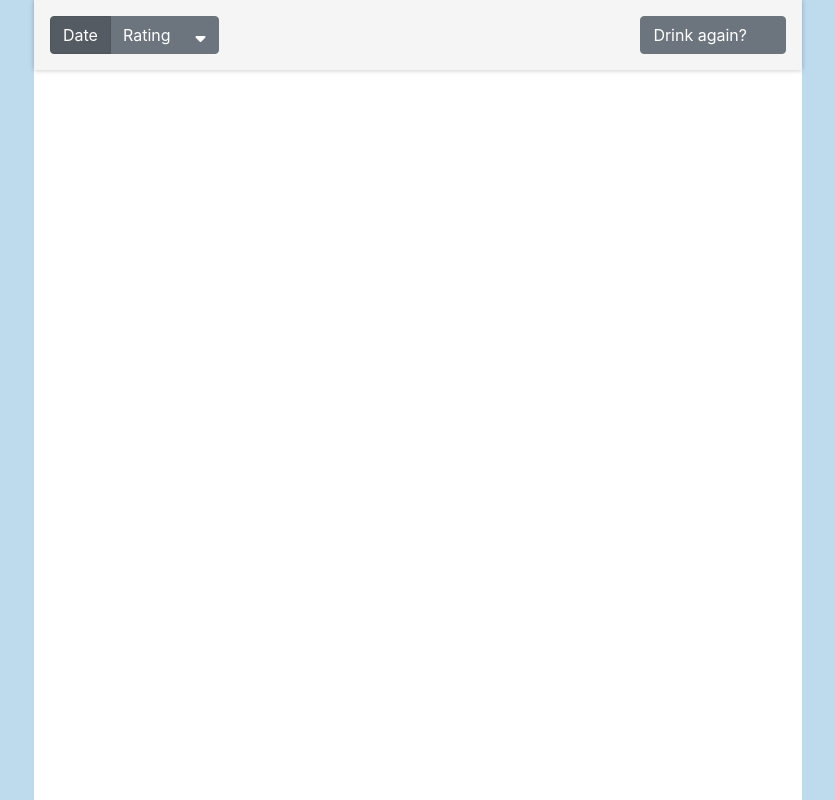
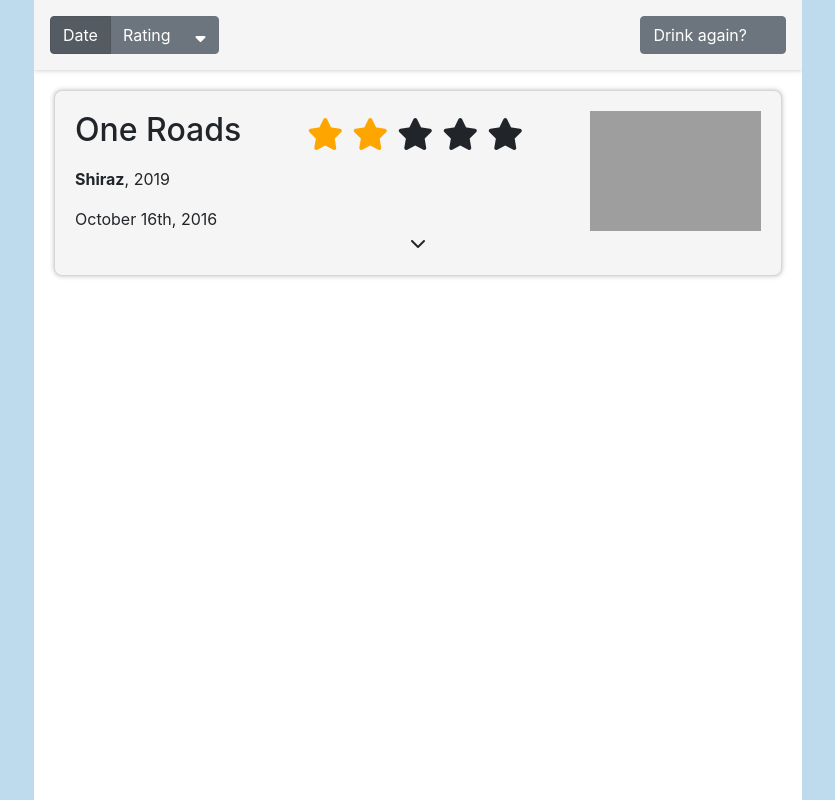
Before and after one commit to AndrewCasta/wine.io, a Flask app: page /reviews in a window 1280 px wide. Shown: the whole page, without its empty margins (222-1057 px from the left). Run offline with Flask 2, Linux system fonts and the light colour scheme; data that the repository does not hold is empty; some libraries are stand-ins or nearby versions; grey boxes are pictures that could not be loaded.

Commit message:
started the detail view for wines in list

```diff
--- a/static/css/style.css
+++ b/static/css/style.css
@@ -132,7 +132,9 @@ Reviews
 }
 
 .reviews {
+  /* height: ; */
   height: 100vh;
+  overflow-y: auto;
 }
 
 /* Review butuon bar */
@@ -161,16 +163,35 @@ Reviews
 }
 
 /* review cards */
-.review {
+.card {
   background: var(--main-grey);
   margin: 1.25rem;
   padding: 1.25rem;
   border-radius: var(--radius);
   box-shadow: var(--shadow-light);
+}
+
+.review {
   display: grid;
   grid-template-columns: auto auto;
   grid-row: 1fr 1fr;
   align-content: stretch;
+}
+
+.review-expand {
+  display: block;
+  text-align: center;
+  margin: 0 auto;
+}
+.chevron-down::before {
+  font-family: "Font Awesome 5 Free";
+  font-weight: 900;
+  content: "\f078";
+}
+.chevron-up::before {
+  font-family: "Font Awesome 5 Free";
+  font-weight: 900;
+  content: "\f077";
 }
 
 /* manipulation individual cells */
@@ -227,6 +248,17 @@ Reviews
   }
 }
 
+/* ===== */
+/* View review */
+.view-review {
+  height: 500px;
+}
+
+.view-review .review-img-container,
+.review-img {
+  display: block;
+}
+
 /*
 =======
 Log-in
--- a/static/js/reviews.js
+++ b/static/js/reviews.js
@@ -92,7 +92,8 @@ function loadReviews() {
         }
       }
       // return each review HTML article
-      return `<article class="review">
+      return `<div class="card">
+      <article class="review">
       <h4 class="brand">${review.brand}</h4>
       <div class="star-scale">
       ${starHTML}
@@ -104,13 +105,55 @@ function loadReviews() {
         review.year
       }</span></p>
       <p class="datetime">${review.datetime}</p>
-      </article>`;
+      </article>
+      <div class="review-expand chevron-down"></div>
+      </div>`;
     });
     // join articles & insert data
     reviewsHTML.innerHTML = reviewHTML.join("");
   });
 }
 
-/* ================
-// click review //
-================ */
+/* ==============
+// view review //
+============== */
+
+// reusing this var from above
+// const reviewsHTML = document.querySelector("#reviews-html");
+
+/*
+Need to revisit this approach.
+Challenge is these events need to be added after load happens
+// Add query selector at the end of load function?
+// or, target parent that exists at time of load, then add event handlers dynamically.
+  // below is a first attempt, but doesn't fire when children clicked
+  // maybe add event listener to children when clicked instead of the below messy traversal...
+*/
+
+// as DOM is generated after page is loaded, the events here are delcared from the parent
+reviewsHTML.addEventListener("click", e => {
+  let reviews = reviewsHTML.querySelectorAll(".review");
+  // if a review expand is clicked, opens up review panel
+  if (e.target.classList.contains("review")) {
+    if (e.target.classList.contains("view-review")) {
+      e.target.classList.remove("view-review");
+    } else {
+      reviews.forEach(review => {
+        review.classList.remove("view-review");
+      });
+      e.target.classList.toggle("view-review");
+    }
+  }
+  // if the chevron is lcicked
+  if (e.target.classList.contains("review-expand")) {
+    console.log(e.target);
+    if (e.target.parentElement.firstChild.nextSibling.classList.contains("view-review")) {
+      e.target.parentElement.firstChild.nextSibling.classList.remove("view-review");
+    } else {
+      reviews.forEach(review => {
+        review.classList.remove("view-review");
+      });
+      e.target.parentElement.firstChild.nextSibling.classList.toggle("view-review");
+    }
+  }
+});
--- a/templates/reviews.html
+++ b/templates/reviews.html
@@ -26,7 +26,8 @@ Reviews
     <!-- Reviews load here -->
     <div id="reviews-html"></div>
     <!-- Review -->
-    <!-- <article class="review">
+    <div class="card">
+      <article class="review">
         <h4 class="brand">One Roads</h4>
         <div class="star-scale">
           <span class="fa fa-star checked" data-rating="1"></span>
@@ -40,7 +41,9 @@ Reviews
         </div>
         <p class="variety-year"><span class="variety">Shiraz</span>, <span class="year">2019</span></p>
         <p class="datetime">October 16th, 2016</p>
-    </article> -->
+      </article>
+      <div class="review-expand chevron-down"></div>
+    </div>
   </section>
 </main>
 {% endblock body%}
```
Lines whose indentation alone changed are shown as unchanged.
